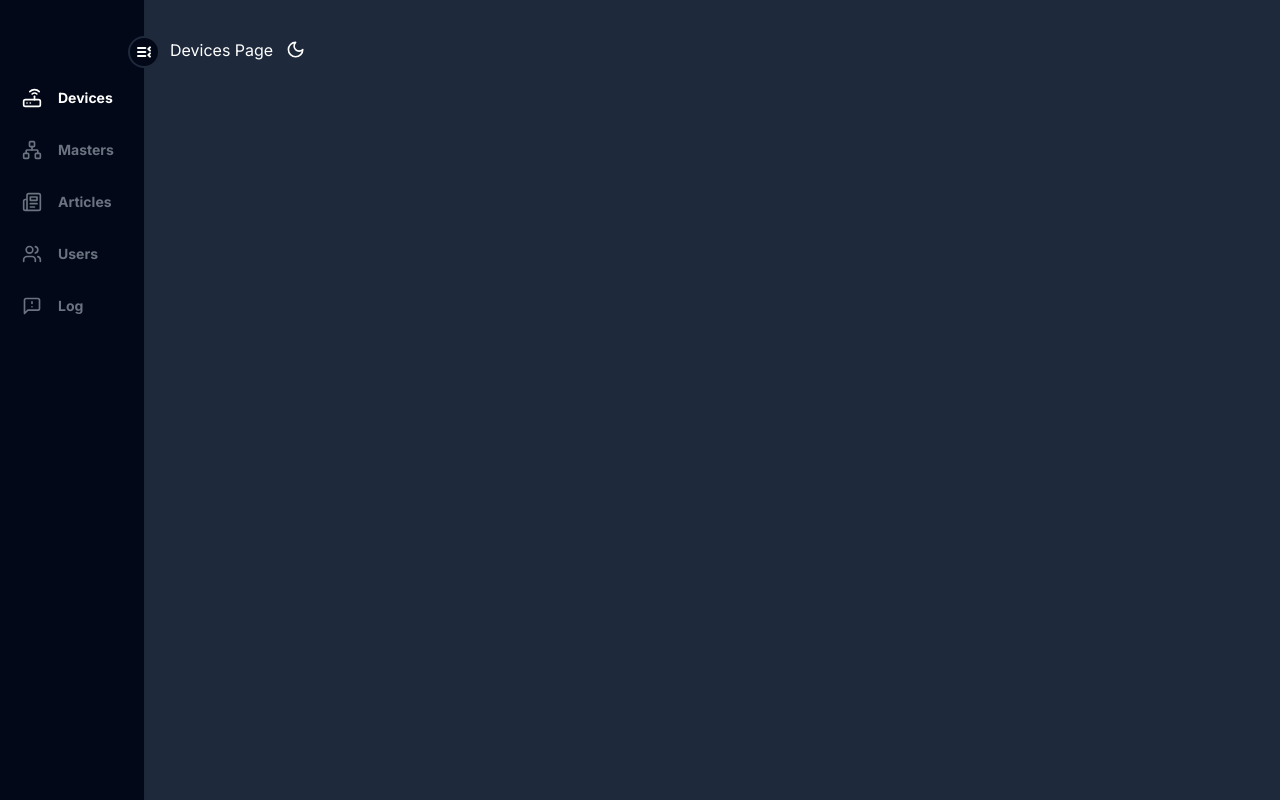
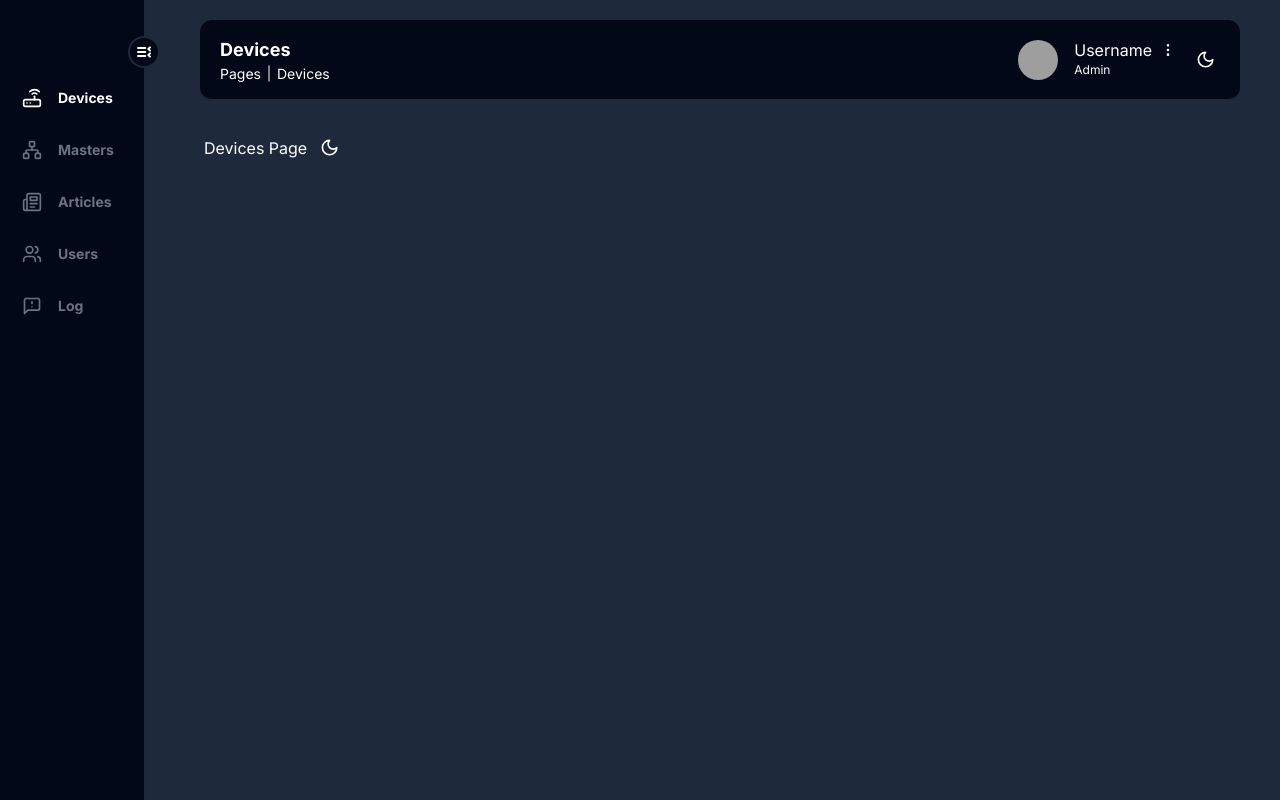
Before and after one commit to Aldi-H/admin-panel-react-version, a Next.js app: page /admin/devices in a window 1280 px wide. Built offline with nearby package versions, Linux system fonts and the light colour scheme; grey boxes are pictures that could not be loaded.

Commit message:
Style: Refactor admin layout component

```diff
--- a/src/app/admin/layout.tsx
+++ b/src/app/admin/layout.tsx
@@ -1,5 +1,9 @@
+"use client";
+
 import Sidebar from "@/components/sidebar/Sidebar.Component";
-import SidebarProvider from "@/context/Sidebar.Context";
+import Topbar from "@/components/topbar/Topbar.Component";
+import SidebarProvider, { useSidebar } from "@/context/Sidebar.Context";
+import { GetActiveRoute } from "@/lib/navigation/navigation.Utils";
 import { SidebarRoute } from "@/routes";
 
 interface DashboardlayoutProps {
@@ -12,16 +16,35 @@ const AdminLayout = (props: DashboardlayoutProps) => {
   return (
     <SidebarProvider>
       <div className="flex w-full bg-cover top-0">
-        <Sidebar routes={SidebarRoute} />
+        <header className="z-10">
+          <Sidebar routes={SidebarRoute} />
+        </header>
 
-        <div className="float-right min-h-screen overflow-auto relative max-h-full h-full w-full max-w-full xl:w-[calc(100%-250px)] xl:max-w-[calc(100%-250px)]">
-          <div className="mx-auto pe-5 min-h-screen pt-12 md:p-[30px]">
-            {children}
-          </div>
-        </div>
+        <main className="flex-grow space-y-16 px-16">
+          <Topbar currentPageRoute={GetActiveRoute(SidebarRoute)} />
+          <div className="py-16">{children}</div>
+        </main>
       </div>
     </SidebarProvider>
   );
 };
 
 export default AdminLayout;
+
+// className={`${isCollapsed ? "me-[138px]" : "me-20"}`}
+
+/*
+  <div className="flex w-full bg-cover top-0">
+    <Sidebar routes={SidebarRoute} />
+
+    <div className="float-right overflow-auto min-h-screen relative max-h-full h-full w-full md:py-8 md:px-8 ">
+      <div>
+          <Topbar currentPageRoute={GetActiveRoute(SidebarRoute)} />
+      </div>
+
+      <div className="mx-auto pe-5 min-h-screen pt-20 p-5 md:px-7">
+        {children}
+      </div>
+    </div>
+  /div>
+*/
```
